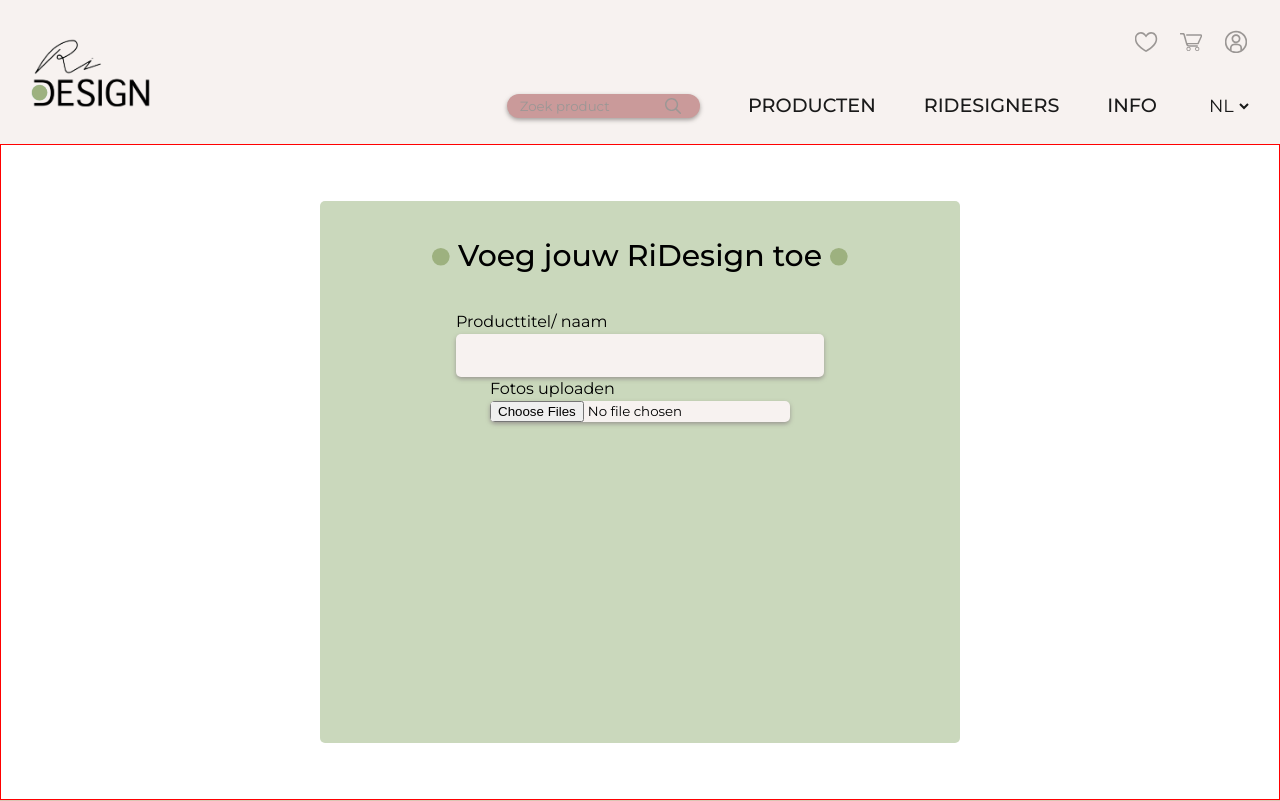
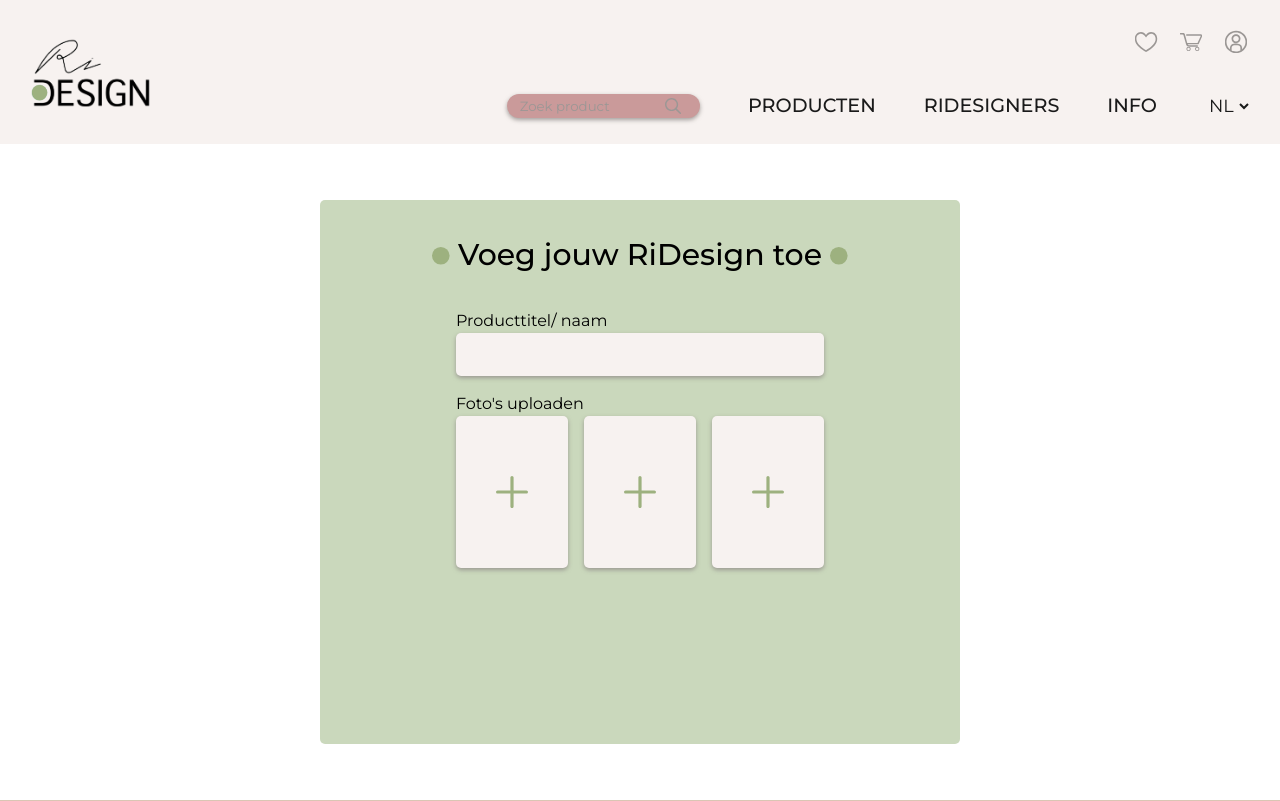
Before and after one commit to ridumoulin/eindopdracht-frontend-ridesign-community, a React (Vite) app: page /NewProduct in a window 1280 px wide. Shown: the top 801 px of the page. Built offline with nearby package versions, Linux system fonts and the light colour scheme.

Commit message:
Form fotos uploaden

```diff
--- a/src/pages/NewProduct/NewProduct.jsx
+++ b/src/pages/NewProduct/NewProduct.jsx
@@ -1,11 +1,40 @@
 import './NewProduct.scss';
 import { useForm } from 'react-hook-form';
 import { ReactComponent as GreenDot } from '../../assets/general/green-dot-icon.svg';
+import { ReactComponent as PlusIcon } from '../../assets/general/plus-icon.svg';
+
 function NewProduct() {
-     const { register } = useForm();
+
+    const { register, handleSubmit, setValue, formState: { errors, values = { photos: ['', '', ''] } } } = useForm({
+        mode: 'onChange',
+        criteriaMode: 'all'
+    });
+
+    const onSubmit = (data) => {
+        console.log(data);
+    };
+
+    const handleFileChange = (index, e) => {
+        const files = e.target.files;
+        console.log("Files selected:", files);
+
+        if (files.length > 0) {
+            const updatedPhotos = [...values.photos];
+            updatedPhotos[index] = files[0];
+
+            setValue('photos', updatedPhotos);
+
+            console.log('Uploaded files:', updatedPhotos);
+            updatedPhotos.forEach((photo, idx) => {
+                if (photo instanceof File) {
+                    console.log(`Uploaded photo ${idx + 1}:`, URL.createObjectURL(photo));
+                }
+            });
+        }
+    };
 
     return (
-        <div className="outer-container-new-product">
+        <div className="outer-container-new-product" onSubmit={handleSubmit(onSubmit)}>
             <form className="form-new-product">
                 <h2><GreenDot className="green-dot-title"/> Voeg jouw RiDesign toe <GreenDot className="green-dot-title"/></h2>
 
@@ -17,18 +46,39 @@
                         {...register("title")}
                         className="input-form"
                     />
+                    {errors.title && <span className="error-message">Een productnaam of titel is vereist.</span>}
                 </label>
 
-                <label htmlFor="photo-field">
-                    Fotos uploaden
+                <div className="photo-upload-container">
+                    <p>Foto&apos;s uploaden</p>
+                    <div className="upload-content-container">
+                        {values.photos.map((photo, index) => (
+                            <div key={index} className={`photo-placeholder ${photo instanceof File ? 'uploaded-photo' : ''}`}>
+                                {photo instanceof File ? (
+                                    <div className="wrapper-upload-photo">
+                                        <img
+                                            src={URL.createObjectURL(photo)}
+                                            alt={`Uploaded photo ${index + 1}`}
+                                        />
+                                    </div>
+                                ) : (
+                                    <label htmlFor={`photo${index}-field`}>
                                         <input
                                             type="file"
-                        id="photo-field"
-                        {...register("photos")}
+                                            id={`photo${index}-field`}
+                                            {...register(`photos.${index}`, { required: true })}
                                             className="input-form-photo"
-                        multiple
+                                            style={{ display: "none" }}
+                                            accept="image/*"
+                                            onChange={(e) => handleFileChange(index, e)}
                                         />
+                                        <PlusIcon className="plus-icon" />
                                     </label>
+                                )}
+                            </div>
+                        ))}
+                    </div>
+                </div>
 
 
             </form>
--- a/src/pages/NewProduct/NewProduct.scss
+++ b/src/pages/NewProduct/NewProduct.scss
@@ -1,7 +1,6 @@
 @import '../../scss/variables/variables.scss';
 
 .outer-container-new-product {
-  border: 0.1rem solid red;
   background-color: white;
   height: calc(100vh - 9rem);
   width: 100vw;
@@ -37,3 +36,54 @@
   width: 23rem;
   height: 2.7rem;
 }
+
+.photo-upload-container {
+  margin-top: 1rem;
+  width: 23rem;
+  height: 11rem;
+  color: black;
+
+  display: flex;
+  flex-direction: column;
+}
+
+.upload-content-container {
+  display: flex;
+  flex-direction: row;
+  justify-content: space-between;
+  height: 100%;
+  width: 100%;
+}
+
+.photo-placeholder,
+.wrapper-upload-photo {
+  flex-basis: 7rem;
+  border-radius: 0.3125rem;
+  box-shadow: 0 0.125rem 0.25rem rgba(142, 137, 135, 0.8);
+
+  display: flex;
+  justify-content: center;
+  align-items: center;
+}
+
+.photo-placeholder {
+  background-color: $off-white-color;
+}
+
+.wrapper-upload-photo {
+  border: 0.1rem solid red;
+  background: none;
+
+  img {
+    width: 100%;
+  }
+}
+
+.uploaded-photo {
+  background-color: transparent;
+}
+
+.plus-icon {
+  flex-basis: 2rem;
+  width: 2rem;
+}
```
Also changed, not shown: src/assets/general/plus-icon.svg (added), 1 other file (tests, documents, lock files or other folders). Lines whose indentation alone changed are shown as unchanged.
